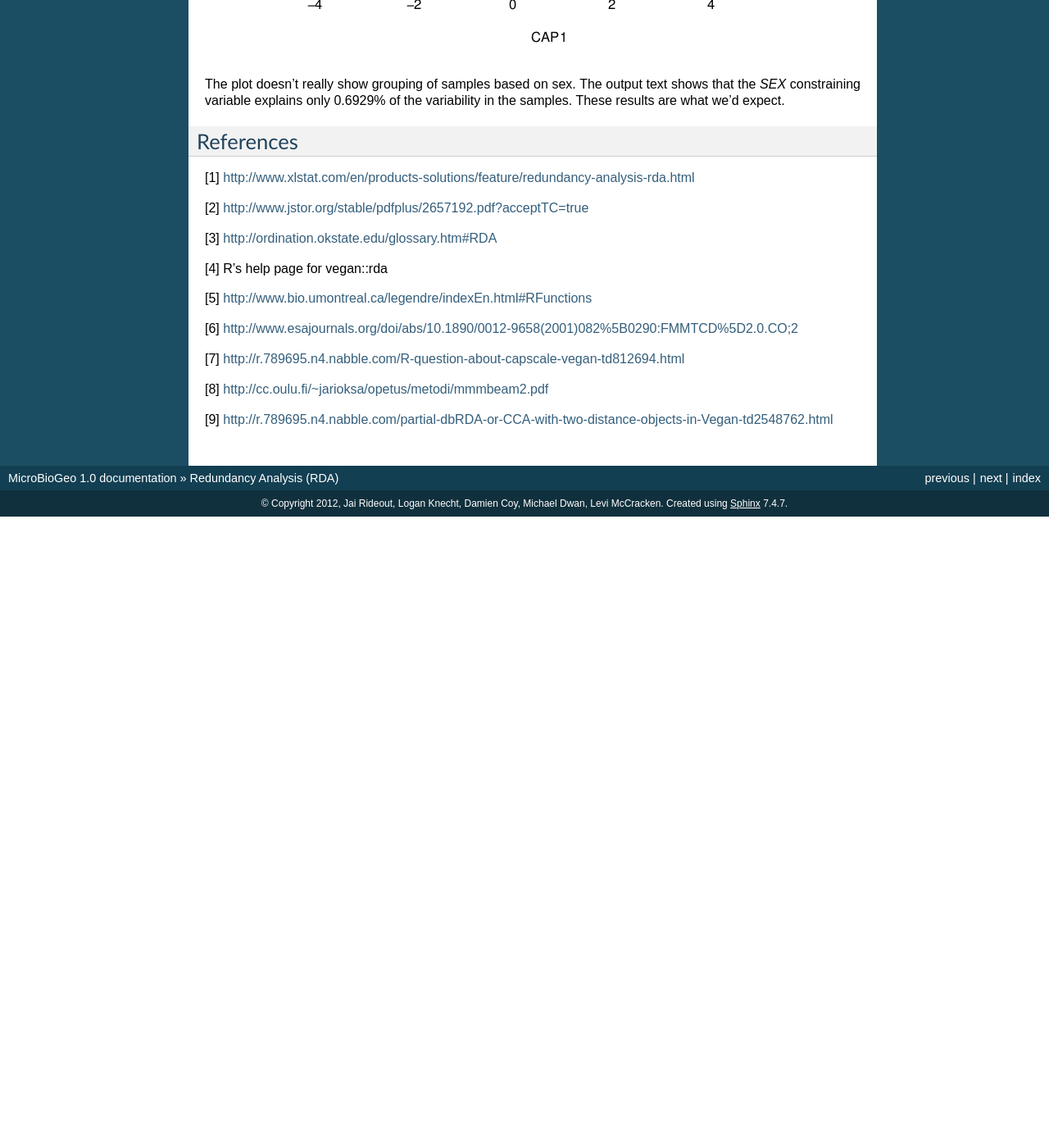
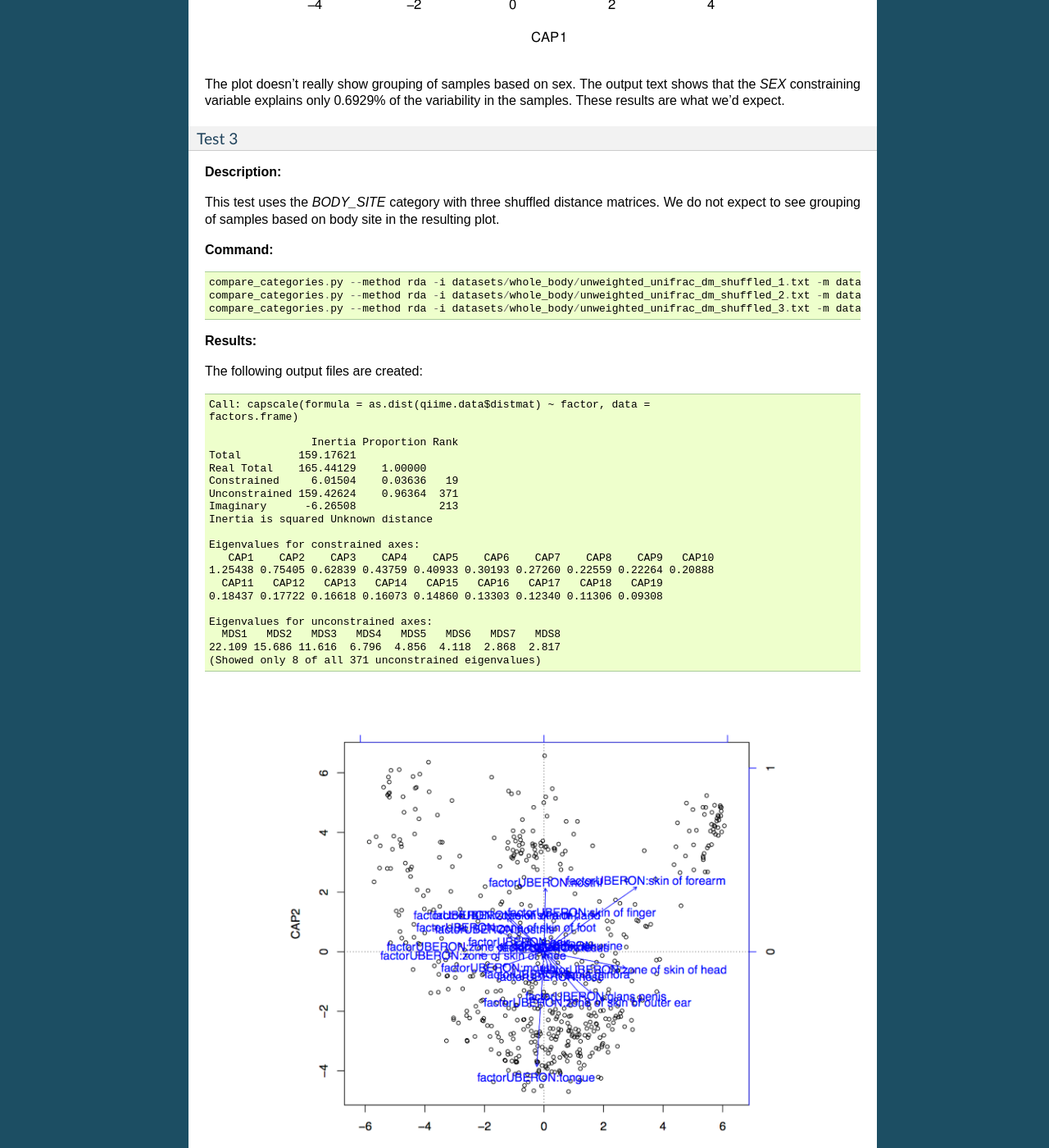
Before and after one commit to gregcaporaso/microbiogeo, a Sphinx documentation site: the page built from doc/notes/rda.rst, in a window 1280 px wide and 1400 px high, scrolled down 5943 px. Shown: the whole window at 82% size. Built offline with Sphinx 7.4.7, drawn with Linux system fonts in a browser that asks for light colours; formulas are drawn with MathJax 3; before the commit the page ends 6573 px from its top, so only the background shows below that; some of the changed text lies outside the part shown.

Commit message:
Added shuffled body site test for RDA.

```diff
--- a/doc/notes/rda.rst
+++ b/doc/notes/rda.rst
@@ -271,6 +271,112 @@ The plot doesn't really show grouping of samples based on sex. The output text
 shows that the `SEX` constraining variable explains only 0.6929% of the
 variability in the samples. These results are what we'd expect.
 
+Test 3
+~~~~~~
+**Description:**
+
+This test uses the `BODY_SITE` category with three shuffled distance matrices.
+We do not expect to see grouping of samples based on body site in the resulting
+plot.
+
+**Command:** ::
+
+    compare_categories.py --method rda -i datasets/whole_body/unweighted_unifrac_dm_shuffled_1.txt -m datasets/whole_body/map.txt -c BODY_SITE -o rda_output
+    compare_categories.py --method rda -i datasets/whole_body/unweighted_unifrac_dm_shuffled_2.txt -m datasets/whole_body/map.txt -c BODY_SITE -o rda_output
+    compare_categories.py --method rda -i datasets/whole_body/unweighted_unifrac_dm_shuffled_3.txt -m datasets/whole_body/map.txt -c BODY_SITE -o rda_output
+
+**Results:**
+
+The following output files are created: ::
+
+    Call: capscale(formula = as.dist(qiime.data$distmat) ~ factor, data =
+    factors.frame)
+
+                    Inertia Proportion Rank
+    Total         159.17621
+    Real Total    165.44129    1.00000
+    Constrained     6.01504    0.03636   19
+    Unconstrained 159.42624    0.96364  371
+    Imaginary      -6.26508             213
+    Inertia is squared Unknown distance
+
+    Eigenvalues for constrained axes:
+       CAP1    CAP2    CAP3    CAP4    CAP5    CAP6    CAP7    CAP8    CAP9   CAP10
+    1.25438 0.75405 0.62839 0.43759 0.40933 0.30193 0.27260 0.22559 0.22264 0.20888
+      CAP11   CAP12   CAP13   CAP14   CAP15   CAP16   CAP17   CAP18   CAP19
+    0.18437 0.17722 0.16618 0.16073 0.14860 0.13303 0.12340 0.11306 0.09308
+
+    Eigenvalues for unconstrained axes:
+      MDS1   MDS2   MDS3   MDS4   MDS5   MDS6   MDS7   MDS8
+    22.109 15.686 11.616  6.796  4.856  4.118  2.868  2.817
+    (Showed only 8 of all 371 unconstrained eigenvalues)
+
+.. image:: ../images/rda/whole_body_test_3_1.png
+   :align: center
+   :height: 600px
+   :width: 600px
+
+::
+
+    Call: capscale(formula = as.dist(qiime.data$distmat) ~ factor, data =
+    factors.frame)
+
+                    Inertia Proportion Rank
+    Total         159.17621
+    Real Total    165.44129    1.00000
+    Constrained     5.38679    0.03256   19
+    Unconstrained 160.05450    0.96744  371
+    Imaginary      -6.26508             213
+    Inertia is squared Unknown distance
+
+    Eigenvalues for constrained axes:
+       CAP1    CAP2    CAP3    CAP4    CAP5    CAP6    CAP7    CAP8    CAP9   CAP10
+    1.38271 0.54748 0.47638 0.36795 0.32360 0.27671 0.26245 0.22565 0.19745 0.18654
+      CAP11   CAP12   CAP13   CAP14   CAP15   CAP16   CAP17   CAP18   CAP19
+    0.17411 0.16812 0.14466 0.13237 0.12705 0.10959 0.10331 0.09799 0.08266
+
+    Eigenvalues for unconstrained axes:
+      MDS1   MDS2   MDS3   MDS4   MDS5   MDS6   MDS7   MDS8
+    21.897 15.966 11.812  6.790  4.881  4.176  2.897  2.835
+    (Showed only 8 of all 371 unconstrained eigenvalues)
+
+.. image:: ../images/rda/whole_body_test_3_2.png
+   :align: center
+   :height: 600px
+   :width: 600px
+
+::
+
+    Call: capscale(formula = as.dist(qiime.data$distmat) ~ factor, data =
+    factors.frame)
+
+                    Inertia Proportion Rank
+    Total         159.17621
+    Real Total    165.44129    1.00000
+    Constrained     4.91953    0.02974   19
+    Unconstrained 160.52176    0.97026  371
+    Imaginary      -6.26508             213
+    Inertia is squared Unknown distance
+
+    Eigenvalues for constrained axes:
+       CAP1    CAP2    CAP3    CAP4    CAP5    CAP6    CAP7    CAP8    CAP9   CAP10
+    0.92824 0.71286 0.43950 0.30075 0.28313 0.23922 0.22787 0.20940 0.19005 0.18279
+      CAP11   CAP12   CAP13   CAP14   CAP15   CAP16   CAP17   CAP18   CAP19
+    0.17583 0.15601 0.15023 0.14634 0.13792 0.13397 0.11478 0.10314 0.08748
+
+    Eigenvalues for unconstrained axes:
+      MDS1   MDS2   MDS3   MDS4   MDS5   MDS6   MDS7   MDS8
+    22.346 15.693 12.002  6.790  4.880  4.234  2.923  2.802
+    (Showed only 8 of all 371 unconstrained eigenvalues)
+
+.. image:: ../images/rda/whole_body_test_3_3.png
+   :align: center
+   :height: 600px
+   :width: 600px
+
+There doesn't appear to be a large amount of variability explained by
+`BODY_SITE` when shuffled distance matrices are used.
+
 References
 ----------
 .. _rdaref1:
```
Also changed, not shown: doc/images/rda/whole_body_test_3_1.png (added), doc/images/rda/whole_body_test_3_2.png (added), doc/images/rda/whole_body_test_3_3.png (added), 1 other file.
